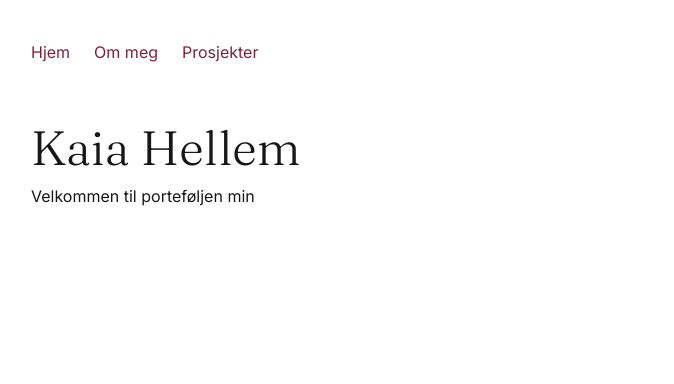
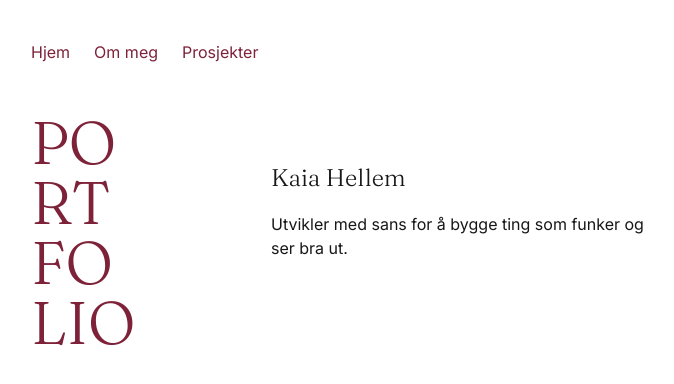
Before and after one commit to Kaiahellem/portfolio, a Next.js app: page / in a window 1280 px wide. Shown: the top 384 px of the page, without its empty margins (297-971 px from the left). Built offline with nearby package versions, Linux system fonts and the light colour scheme.

Commit message:
add pageLayout component and rebuild homepage

```diff
--- /dev/null
+++ b/app/components/PageLayout.tsx
@@ -0,0 +1,17 @@
+type PageLayoutProps = {
+    title: React.ReactNode;
+    children: React.ReactNode;
+};
+
+export default function PageLayout ({ title, children }: PageLayoutProps) {
+    return(
+        <div className="flex gap-12 max-w-5xl mx-auto">
+            <div className="w-1/3">
+            {title}
+            </div>
+            <div className="w-2/3">
+            {children}
+            </div>
+        </div>
+    );
+}
--- a/app/page.tsx
+++ b/app/page.tsx
@@ -1,9 +1,18 @@
+import PageLayout from "./components/PageLayout"
 
 export default function Home() {
   return (
-    <main>
-      <h1>Kaia Hellem</h1>
-      <p>Velkommen til porteføljen min</p>
-    </main>
+    <PageLayout title={
+        <div className="text-accent text-6xl font-light leading-none font-[family-name:var(--font-fraunces)]">
+          <div>PO</div>
+          <div>RT</div>
+          <div>FO</div>
+          <div>LIO</div>
+        </div>
+      }
+    >
+      <h2 className="mt-12">Kaia Hellem</h2>
+      <p className="mt-4">Utvikler med sans for å bygge ting som funker og ser bra ut.</p>
+    </PageLayout>
   )
 }
```
